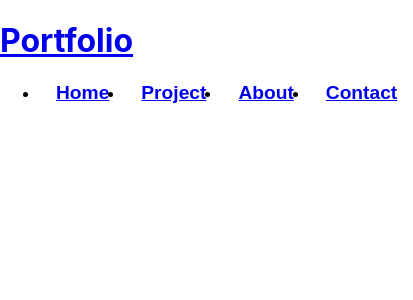
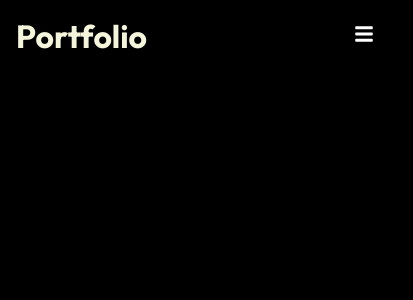
Before and after one commit to ndakalajulius/Myportfolio, a React (Create React App) app: page / in a window 390 px wide. Shown: the top 300 px of the page, 413 px wide, since content can reach past the window. Built offline with nearby package versions, Linux system fonts and the light colour scheme.

Commit message:
added some stylings

```diff
--- a/src/components/Navbar.js
+++ b/src/components/Navbar.js
@@ -1,7 +1,10 @@
-import React from "react";
+import React, { useState } from "react";
 import "./NavbarStyles.css";
 import { Link } from "react-router-dom";
+import { FaBars, FaTimes } from "react-icons/fa";
 export const Navbar = () => {
+  const [click, setClick] = useState(false);
+  const handleClick = () => setClick(!click);
   return (
     <div className="header">
       <Link to="/">
@@ -9,18 +12,25 @@
       </Link>
       <ul className="nav-menu">
         <li>
-        <Link to="/">Home</Link>
+          <Link to="/">Home</Link>
         </li>
         <li>
-        <Link to="/project">Project</Link>
+          <Link to="/project">Project</Link>
         </li>
         <li>
-        <Link to="/about">About</Link>
+          <Link to="/about">About</Link>
         </li>
         <li>
-        <Link to="/contact">Contact</Link>
+          <Link to="/contact">Contact</Link>
         </li>
       </ul>
+      <div className="hamburger" onClick={handleClick}>
+        {click ? (
+          <FaTimes size={20} style={{ color: "white" }} />
+        ) : (
+          <FaBars size={20} style={{ color: "white" }} />
+        )}
+      </div>
     </div>
   );
 };
--- a/src/components/NavbarStyles.css
+++ b/src/components/NavbarStyles.css
@@ -1,11 +1,48 @@
-.nav-menu{
-    display: flex;
+.header {
+  display: flex;
+  justify-content: space-between;
+  align-items: center;
+  padding: 1rem;
 }
-.nav-menu li{
-    padding: 0 1rem;
+.nav-menu {
+  display: flex;
 }
-.nav-menu li a{
-    font-weight: 600;
-    font-size: 1.2rem;
-    font-family: Arial, Helvetica, sans-serif;
+.nav-menu li {
+  padding: 0 1rem;
 }
+.nav-menu li a {
+  font-weight: 600;
+  font-size: 1.2rem;
+}
+.hamburger {
+  display: none;
+}
+
+@media screen and (max-width: 1040px) {
+  .nav-menu {
+    flex-direction: column;
+    justify-content: center;
+    align-items: center;
+    width: 100%;
+    height: 100vh;
+    background-color: lightslategray;
+    position: absolute;
+    top: 0;
+    left: -100%;
+    z-index: -3;
+  }
+
+  .nav-menu.active{
+    left: 0;
+  }
+
+  .nav-menu li {
+    padding: 1rem 0;
+  }
+  .nav-menu li a {
+    font-size: 2.3rem;
+  }
+  .hamburger {
+    display: initial;
+  }
+}
--- a/src/index.css
+++ b/src/index.css
@@ -1,13 +1,36 @@
-body {
+@import url('https://fonts.googleapis.com/css2?family=Outfit:wght@100;200;300;400;500;600;700;800;900&display=swap');
+*{
+  box-sizing: border-box;
   margin: 0;
-  font-family: -apple-system, BlinkMacSystemFont, 'Segoe UI', 'Roboto', 'Oxygen',
-    'Ubuntu', 'Cantarell', 'Fira Sans', 'Droid Sans', 'Helvetica Neue',
-    sans-serif;
-  -webkit-font-smoothing: antialiased;
-  -moz-osx-font-smoothing: grayscale;
+  padding: 0;
+  font-family: 'Outfit', sans-serif;
 }
-
-code {
-  font-family: source-code-pro, Menlo, Monaco, Consolas, 'Courier New',
-    monospace;
+body{
+  background-color: black;
 }
+h1, h4, p,a {
+  color: beige;
+  text-decoration: none;
+}
+ul{
+  list-style-type: none;
+}
+.btn{
+  padding: 12px 32px;
+  font-size: 1rem;
+  text-transform: uppercase;
+  background: yellow;
+  color: black;
+  border: 1px solid white;
+  font-weight: 600;
+  cursor: pointer;
+}
+.btn-light{
+  background: transparent;
+  color: azure;
+}
+ .btn:hover {
+  background: gray;
+  color: aliceblue;
+  transition: 0.3s;
+ }
```
